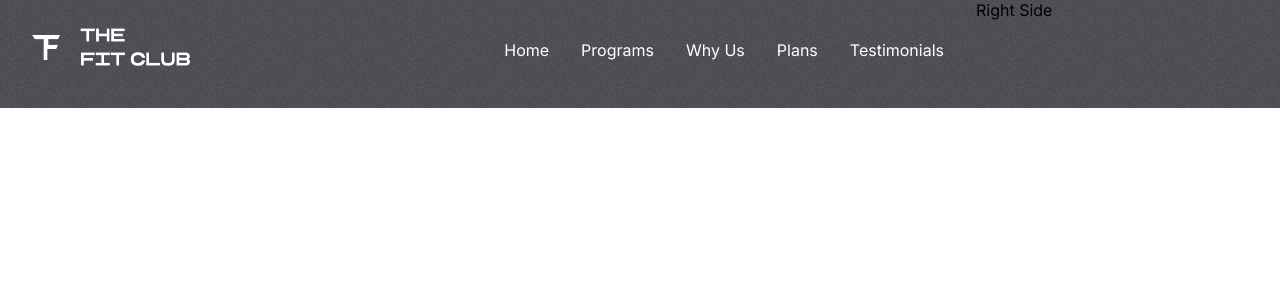
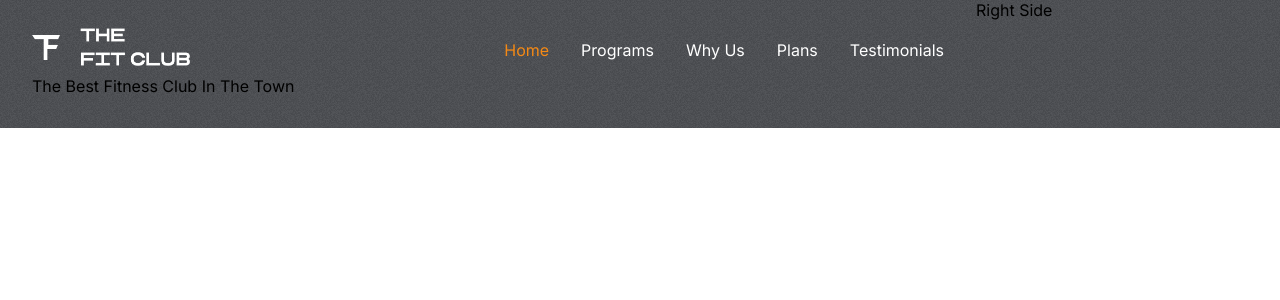
Before and after one commit to 404Bappy/FitnessRevolution-APP, a React (Create React App) app: page / in a window 1280 px wide. In both pictures the pointer is over the item "Home". Shown: the top 300 px of the page. Built offline with nearby package versions, Linux system fonts and the light colour scheme.

Commit message:
commit message

```diff
--- a/src/Components/Header/Header.css
+++ b/src/Components/Header/Header.css
@@ -13,3 +13,9 @@
   gap: 2rem;
   color: white;
 }
+
+.Header-menue > li:hover {
+  cursor: pointer;
+  color: var(--orange);
+  cursor: pointer;
+}
--- a/src/Components/Hero/Hero.js
+++ b/src/Components/Hero/Hero.js
@@ -7,6 +7,11 @@ const Hero = () => {
     <div className="hero">
       <div className="Hero-left">
         <Header />
+
+        <div className="the-best-add">
+          <div></div>
+          <span>The Best Fitness Club In The Town</span>
+        </div>
       </div>
       <div className="Hero-right">Right Side</div>
     </div>
```
